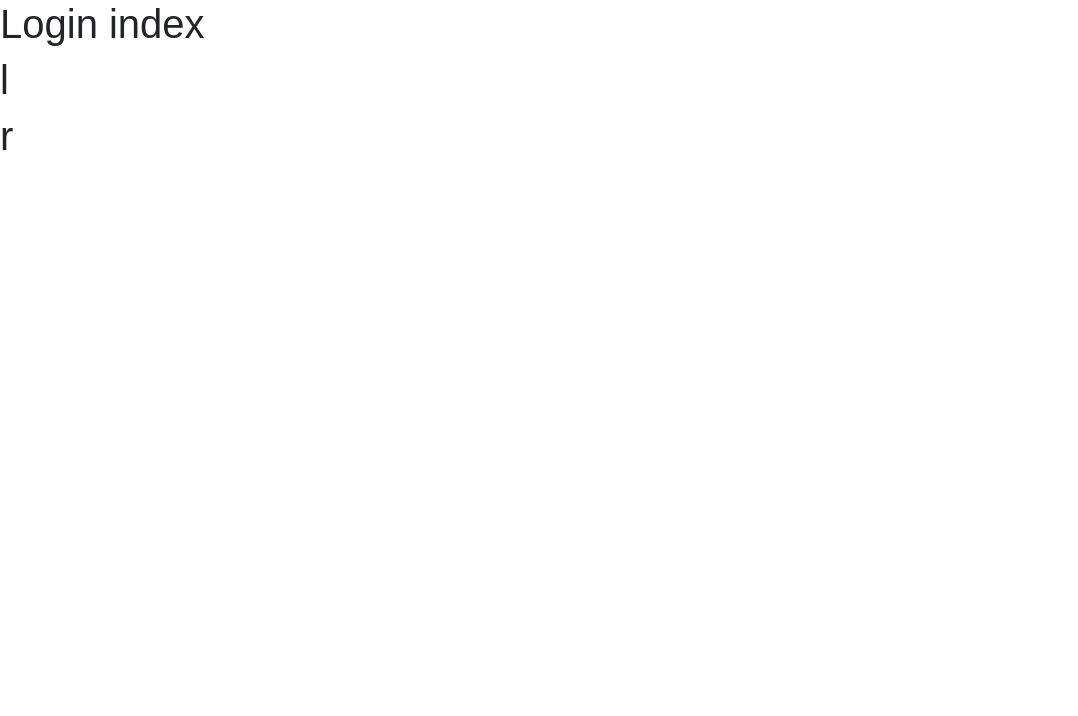
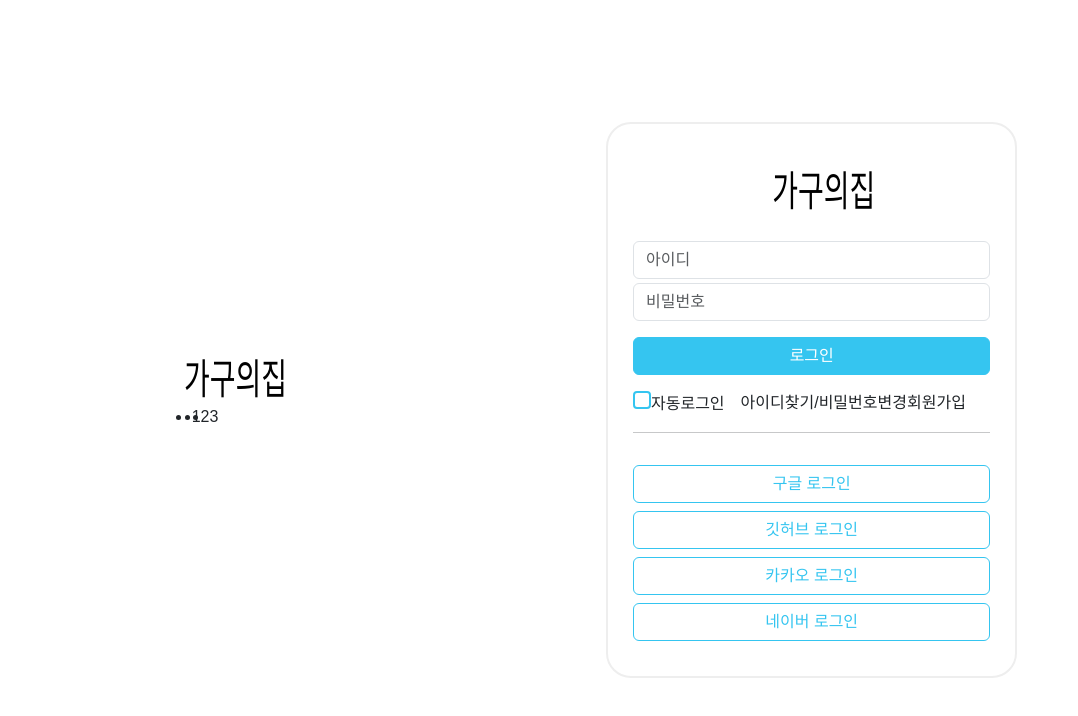
Before and after one commit to seunghwan94/hof-front, a React (Create React App) app: page /Login in a window 1280 px wide. Shown: the top 716 px of the page, without its empty margins (0-1078 px from the left). Built offline with nearby package versions, Linux system fonts and the light colour scheme; a web font is replaced by a local one.

Commit message:
loginpage

```diff
--- a/src/pages/login/Login.jsx
+++ b/src/pages/login/Login.jsx
@@ -1,21 +1,23 @@
 import React from "react";
+import LoginInput from "./LoginInput";
+import LoginLeft from "./LoginLeft";
 
 function Login(){
+
   return (
-    <form>
-      <div>
-        <h1>Login index</h1>
+    <div className="d-flex" style={{alignItems: "center", justifyContent: "space-around", height: "100vh"}}>
+      <div >
+        <LoginLeft />
       </div>
       <div >
-        <div>
-          <h1>l</h1>
-        </div>
-        <div>
-          <h1>r</h1>
-        </div>
+        <LoginInput />
       </div>
-    </form>
+    </div>
   );
 }
 
+
+
+
+
 export default Login;
--- /dev/null
+++ b/src/pages/login/LoginInput.jsx
@@ -0,0 +1,55 @@
+import React from "react";
+import { Form } from "react-bootstrap";
+import Logo from "../../components/layout/Logo";
+
+function LoginInput(){
+
+  return (
+
+    <form>
+      <div>
+        <div style={{border: "solid 2px #eee", borderRadius:"25px" , padding: "35px 25px", width:"80%"}}>
+          <div className="mt-2 mb-4" style={{textAlign: "center"}}>
+            <Logo />
+          </div>
+          <div>
+            <Form.Control className="mt-1" type="email" placeholder="아이디" />
+          </div>
+          <div>
+            <Form.Control className="mt-1" type="email" placeholder="비밀번호" />
+          </div>
+          <div>
+            <button className="btn btn-hof w-100 my-3" >로그인</button>
+            <div className="d-flex">
+              <div>
+                <input type="checkbox" className="checkbox-hof"/>
+                <a>자동로그인</a>
+              </div>
+              <div className="px-3">
+                <a>아이디찾기/비밀번호변경</a>
+                <a>회원가입</a>
+              </div>
+            </div>
+          </div>
+
+          <hr/>
+
+          <div>
+            <button className="btn btn-outline-hof w-100 mt-3" >구글 로그인</button>
+            <button className="btn btn-outline-hof w-100 mt-2" >깃허브 로그인</button>
+            <button className="btn btn-outline-hof w-100 mt-2" >카카오 로그인</button>
+            <button className="btn btn-outline-hof w-100 mt-2" >네이버 로그인</button>
+          </div>
+        </div>
+      </div>
+
+    </form>
+
+  );
+}
+
+
+
+
+
+export default LoginInput;
--- /dev/null
+++ b/src/pages/login/LoginLeft.jsx
@@ -0,0 +1,29 @@
+import React from "react";
+import { Form } from "react-bootstrap";
+import Logo from "../../components/layout/Logo";
+
+function LoginLeft(){
+
+  return (
+
+    <form>
+
+        <div style={{alignItems: "center"}}>
+          <Logo />
+          <ul className="d-flex ">
+            <li>1</li>
+            <li>2</li>
+            <li>3</li>
+          </ul>
+        </div>
+
+    </form>
+
+  );
+}
+
+
+
+
+
+export default LoginLeft;
```
